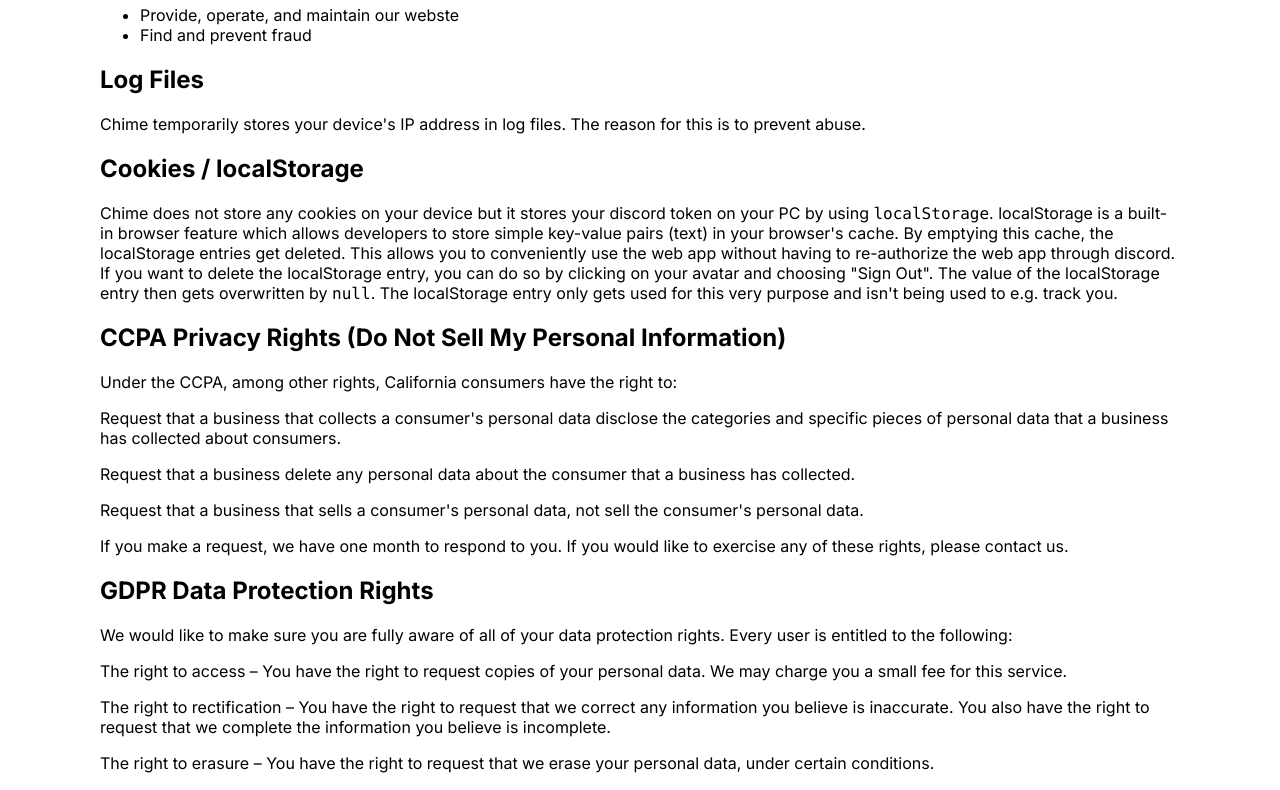
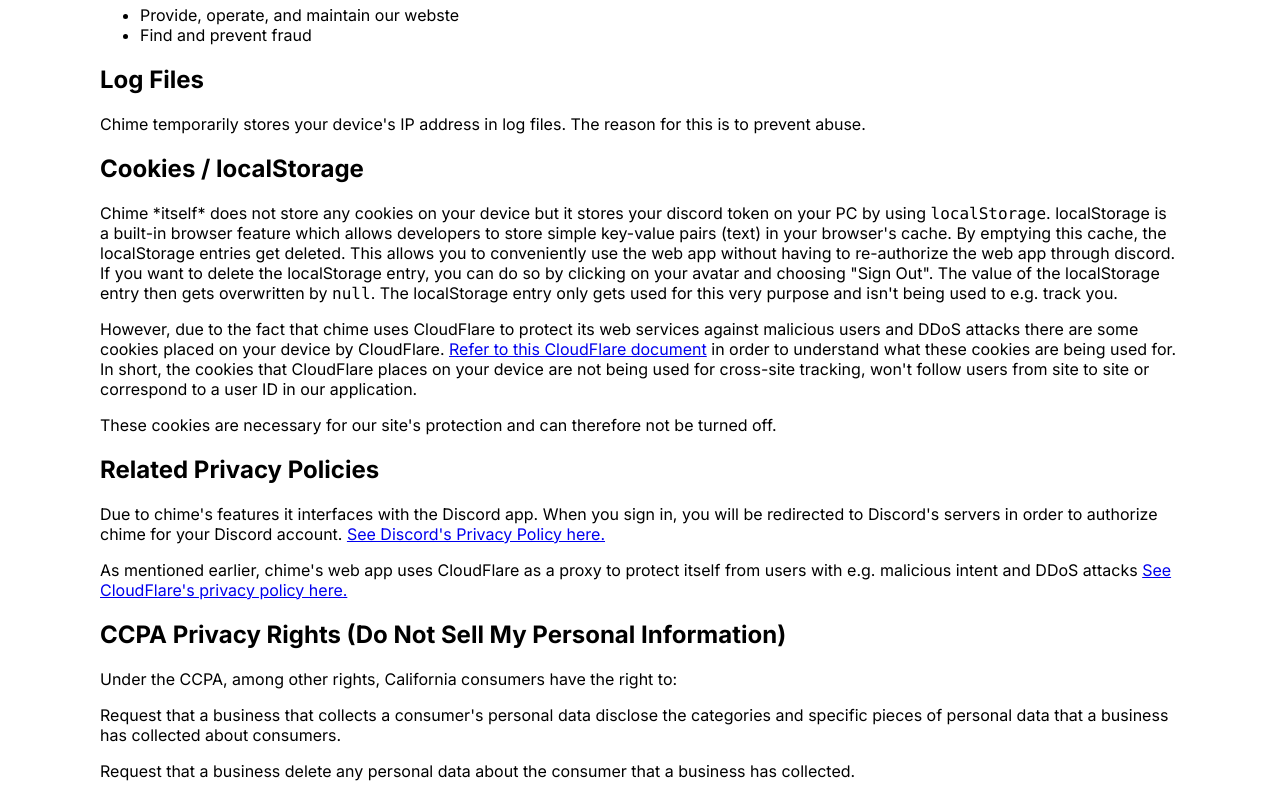
Before and after one commit to realmayus/chime-web, a React (Create React App) app: page /privacy in a window 1280 px wide. Shown: the part 667-1457 px from the top of the page. Built offline with nearby package versions, Linux system fonts and the light colour scheme.

Commit message:
Adjusted PrivacyPolicy.js because of cloudflare

```diff
--- a/src/pages/PrivacyPolicy.js
+++ b/src/pages/PrivacyPolicy.js
@@ -40,8 +40,12 @@
 
 
             <h2>Cookies / localStorage</h2>
-                <p>Chime does not store any cookies on your device but it stores your discord token on your PC by using <code>localStorage</code>. localStorage is a built-in browser feature which allows developers to store simple key-value pairs (text) in your browser's cache. By emptying this cache, the localStorage entries get deleted. This allows you to conveniently use the web app without having to re-authorize the web app through discord. If you want to delete the localStorage entry, you can do so by clicking on your avatar and choosing "Sign Out". The value of the localStorage entry then gets overwritten by <code>null</code>. The localStorage entry only gets used for this very purpose and isn't being used to e.g. track you.</p>
-
+                <p>Chime *itself* does not store any cookies on your device but it stores your discord token on your PC by using <code>localStorage</code>. localStorage is a built-in browser feature which allows developers to store simple key-value pairs (text) in your browser's cache. By emptying this cache, the localStorage entries get deleted. This allows you to conveniently use the web app without having to re-authorize the web app through discord. If you want to delete the localStorage entry, you can do so by clicking on your avatar and choosing "Sign Out". The value of the localStorage entry then gets overwritten by <code>null</code>. The localStorage entry only gets used for this very purpose and isn't being used to e.g. track you.</p>
+                <p>However, due to the fact that chime uses CloudFlare to protect its web services against malicious users and DDoS attacks there are some cookies placed on your device by CloudFlare. <a href="https://support.cloudflare.com/hc/en-us/articles/200170156-Understanding-the-Cloudflare-Cookies">Refer to this CloudFlare document</a> in order to understand what these cookies are being used for. In short, the cookies that CloudFlare places on your device are not being used for cross-site tracking, won't follow users from site to site or correspond to a user ID in our application.</p>
+                <p>These cookies are necessary for our site's protection and can therefore not be turned off.</p>
+            <h2>Related Privacy Policies</h2>
+                <p>Due to chime's features it interfaces with the Discord app. When you sign in, you will be redirected to Discord's servers in order to authorize chime for your Discord account. <a href={"https://discord.com/privacy"}>See Discord's Privacy Policy here.</a> </p>
+                <p>As mentioned earlier, chime's web app uses CloudFlare as a proxy to protect itself from users with e.g. malicious intent and DDoS attacks <a href={"https://www.cloudflare.com/privacypolicy/"}>See CloudFlare's privacy policy here.</a> </p>
 
             <h2>CCPA Privacy Rights (Do Not Sell My Personal Information)</h2>
 
```
